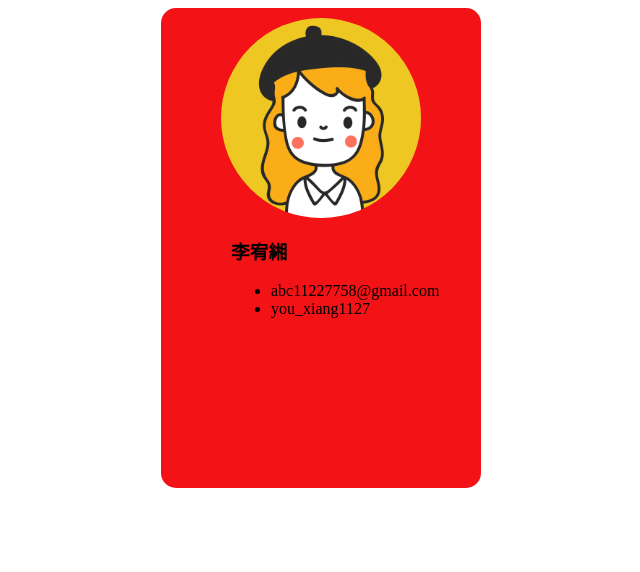
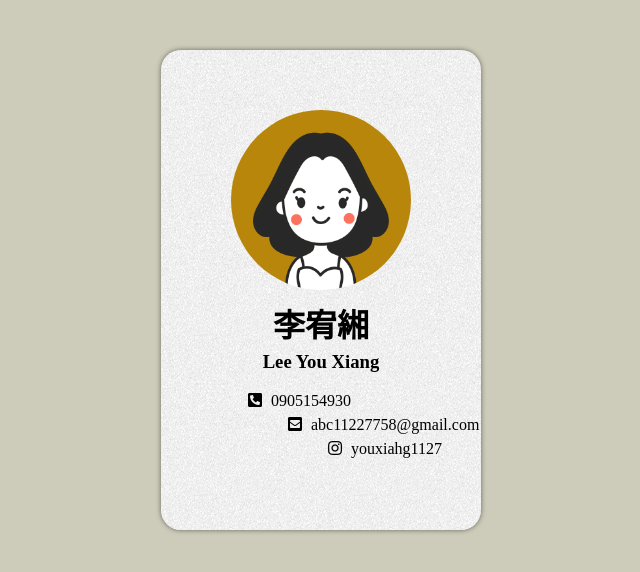
Before and after one commit to xiang1127-0108/xiang1127-0108.github.io, a plain HTML site: page index.html in a window 1280 px wide. Shown: the whole page, without its empty margins (319-959 px from the left). Drawn offline with Linux system fonts and the light colour scheme.

Commit message:
Add files via upload

```diff
--- /dev/null
+++ b/css/style.css
@@ -0,0 +1,60 @@
+@charset "UTF-8";
+body{vertical-align: middle; background-image: url("../給學生/素材/DOT_BG.jpg");position: relative;}
+#card {
+    background-color: rgba(88,218,248,1);
+    margin: auto;
+    height: 280px;
+    width: 560px;
+    border-radius: 20px;
+    -webkit-box-shadow: 0px 0px 10px rgba(0,0,0,0.43);
+    box-shadow: 0px 0px 10px rgba(0,0,0,0.43);
+    padding-top: 20px;
+    padding-right: 20px;
+    padding-bottom: 20px;
+    padding-left: 20px;
+	position:relative;
+	overflow: hidden;
+}
+#pic {
+    /* [disabled]background-color: rgba(255,106,109,1); */
+    height: 100%;
+    float: left;
+    width: 210px;
+}
+#words {
+    /* [disabled]background-color: rgba(255,225,139,1); */
+    width: 330px;
+    clear: none;
+    float: left;
+    margin-top: 28px;
+    margin-bottom: auto;
+    height: 100%;
+    margin-left: 20px;
+}
+#card #words h1 {
+    color: rgba(0,94,104,1.00);
+}
+#card #words h3 {
+    color: rgba(73,73,73,1.00);
+}
+
+ul li  {
+    color: rgba(127,127,127,1.00);
+}
+
+.circle{
+	width:100px;
+	height:100px;
+	border-radius: 50px;
+	left:10px;
+	top: 260px;
+	position: relative;
+
+}
+
+.circle-fill{
+	background-color: indianred;
+}
+.circle-stroke{
+	border: solid 3px indianred;
+}
--- a/index.html
+++ b/index.html
@@ -1,53 +1,32 @@
 <!doctype html>
 <html>
 <head>
-<meta charset="utf-8">
-<title>名片</title>
+<meta charset="UTF-8">
+<title>我的數位名片</title>
+<!--連結CSS檔的語法放在此-->
 <link href="style.css" rel="stylesheet" type="text/css">
-<style type="text/css">
-#card {
-	background-color: #F31215;
-	margin: auto;
-	padding: 10px;
-	height: 460px;
-	width: 300px;
-	border-radius: 15px;
-}
-#pic {
-	background-color: #EFC722;
-	margin: auto;
-	height: 200px;
-	width: 200px;
-	background-image: url(images/head2.png);
-	background-repeat: no-repeat;
-	background-position: center center;
-	background-size: contain;
-	border-radius: 100px;
-}
-#word {
-	margin: auto;
-	width: 60%;
-}
-#card #word h3 {
-}
-h1 {
-	color: #F3E480;
-}
-</style>
 <link href="css/all.css" rel="stylesheet" type="text/css">
 </head>
 
 <body>
-<div id="card">
-  <div id="pic"></div>
-    <div id="word">
-      <h3>李宥緗</h3>
-      <ul>
-        <li>abc11227758@gmail.com</li>
-        <li>you_xiang1127</li>
-      </ul>
-    </div>
-
-</div>
+	<div id="card">
+		<div id="pic"></div>
+		<div id="words">
+			<h1>李宥緗</h1>
+			<h3>Lee You Xiang</h3>
+			<!--清單列表開始-->
+			<ul class="fa-ul">
+				<li><span class="fa-li"><i class="fas fa-phone-square-alt"></i></span>
+0905154930
+<ul class="fa-ul">
+<li><span class="fa-li"><i class=><i class="fas fa-envelope-square"></i></i></span>
+abc11227758@gmail.com
+<ul class="fa-ul">
+<li><span class="fa-li"><i class=><i class><i class="fab fa-instagram"></i></i></i></span>youxiahg1127
+				</li>
+			</ul>
+			<!--清單列表結束-->
+		</div>
+	</div>
 </body>
 </html>
--- a/style.css
+++ b/style.css
@@ -1,2 +1,54 @@
-@charset "utf-8";
+@charset "UTF-8";
 /* CSS Document */
+
+body{
+	margin: 0;
+	padding: 0;
+	background-color: rgba(205,203,185,1.00);
+}
+
+#card{
+	width:300px;
+	height:460px;
+	padding: 10px;
+	margin: auto;
+	margin-top: 50px;
+	border-radius: 20px;
+	background:url("images/pattern-bg-gray.png") repeat;
+	box-shadow: 0 0 5px rgba(0,0,0,0.5);
+}
+
+#pic{
+	width:180px;
+	height:180px;
+	margin:auto;
+	margin-top: 50px;
+	background-color:darkgoldenrod;
+	background-image: url("images/head6.png");
+	background-repeat: no-repeat;
+	background-position: center;
+	background-size: contain;
+	border-radius: 90px;
+}
+
+#words{
+	width:60%;
+	margin: auto;
+}
+
+h1,h3{
+	text-align: center;
+	margin:0;
+}
+
+h1{
+	margin-top:10px;
+}
+
+h3{
+	margin-top:5px;
+}
+
+ul{
+	line-height: 24px;
+}
```
Also changed, not shown: images/boxed-bg.jpg (added), images/head.png (added), images/head3.png (added), images/head4.png (added), images/head5.png (added), images/head6.png (added), images/head7.png (added), images/head8.png (added), images/pattern-bg-gray.png (added), 4 other files.
